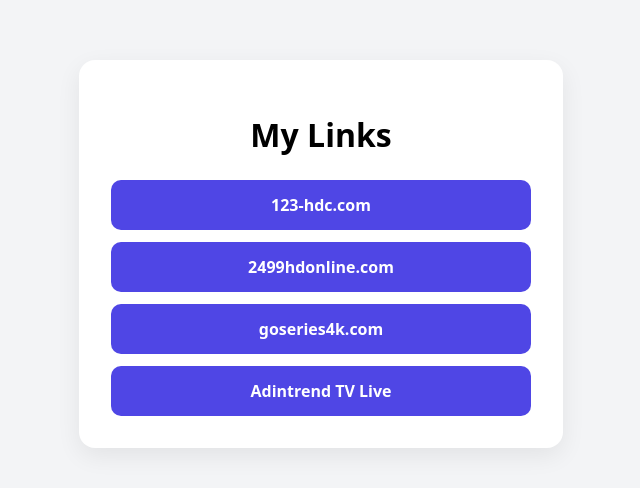
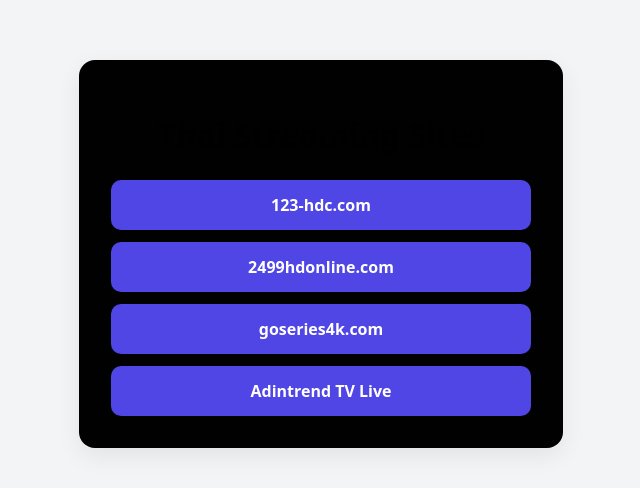
Before and after one commit to sukasemt/myTV, a plain HTML site: page index.html in a window 1280 px wide. Shown: the part 146-634 px from the top of the page, without its empty margins (319-959 px from the left). Drawn offline with Linux system fonts and the light colour scheme.

Commit message:
Update background color and heading text
Changed background color to dark and updated heading.

```diff
--- a/index.html
+++ b/index.html
@@ -18,7 +18,7 @@
       width: min(90%, 420px);
       padding: 2rem;
       text-align: center;
-      background: white;
+      background: #010101;
       border-radius: 16px;
       box-shadow: 0 8px 24px #00000012;
     }
@@ -45,7 +45,7 @@
 </head>
 <body>
   <main>
-    <h1>My Links</h1>
+    <h1>Thai Streaming Sites</h1>
     <nav class="links" aria-label="Links">
       <a href="https://123-hdc.com" target="_blank" rel="noopener noreferrer">123-hdc.com</a>
       <a href="https://2499hdonline.com/" target="_blank" rel="noopener noreferrer">2499hdonline.com</a>
```
